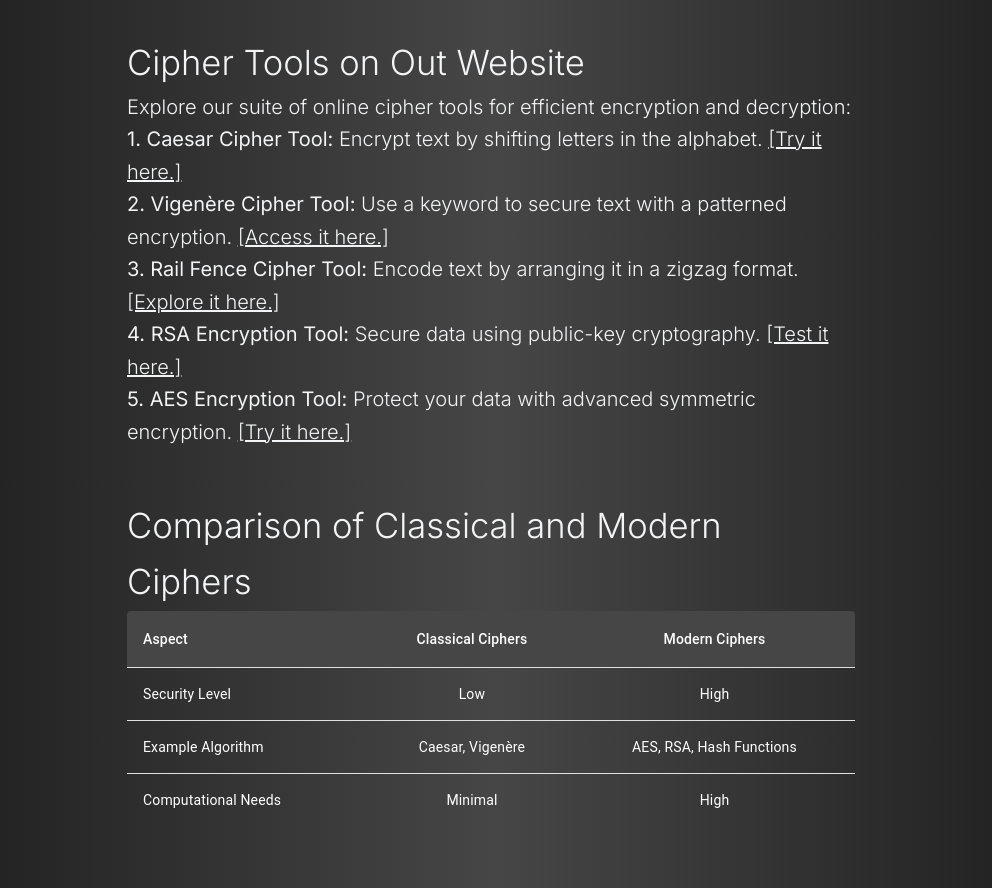
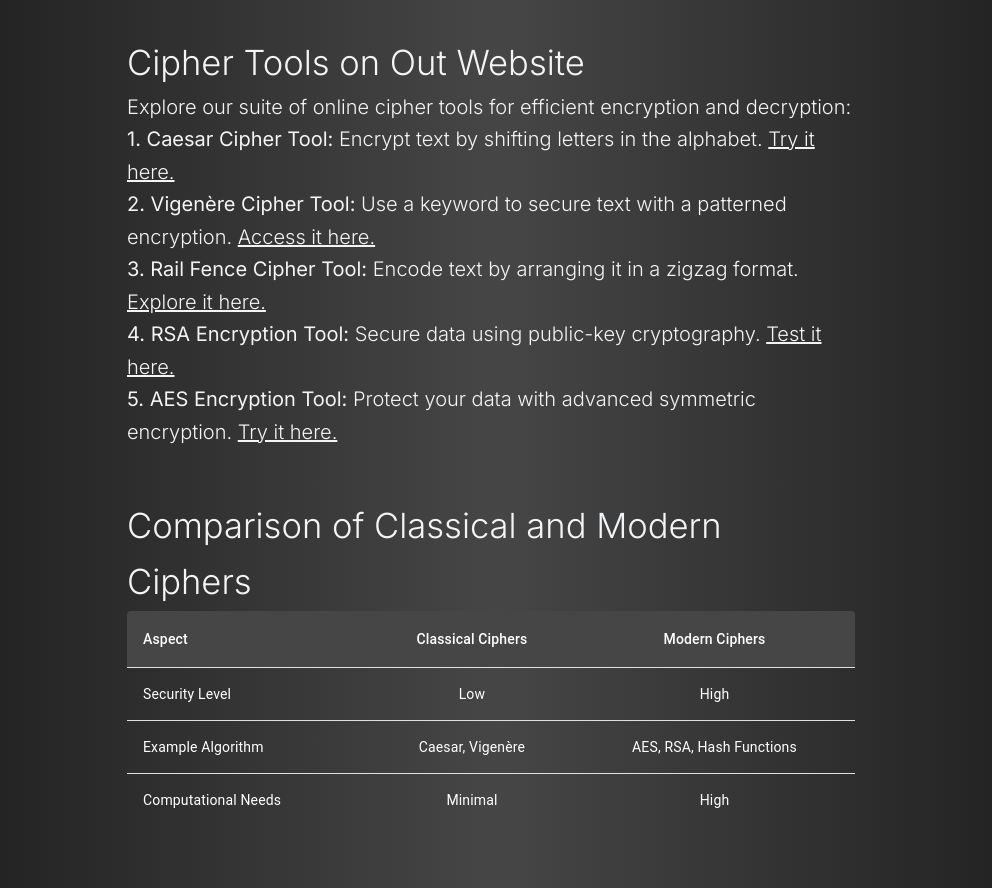
Before and after one commit to abdulmohiz01/nexus-encryption, a Next.js app: page / in a window 1280 px wide. Shown: the part 1800-2688 px from the top of the page, without its empty margins (143-1135 px from the left). Built offline with nearby package versions, Linux system fonts and the light colour scheme.

Commit message:
updated sitemap

```diff
--- a/src/app/page.js
+++ b/src/app/page.js
@@ -86,11 +86,11 @@ export default async function Home() {
         <h2 className='lg:text-[2.7vw] md:text-[3.7vw] sm:text-[25px]' >Cipher Tools on Out Website</h2>
         <p className='md:text-[20px] sm:text-[17px]' >Explore our suite of online cipher tools for efficient encryption and decryption:</p>
         <ol className="md:text-[20px] sm:text-[17px]">
-          <li><strong>1. Caesar Cipher Tool:</strong> Encrypt text by shifting letters in the alphabet. <Link className="underline" href={'/ciphers/caesar-cipher'}>[Try it here.]</Link></li>
-          <li><strong>2. Vigenère Cipher Tool:</strong> Use a keyword to secure text with a patterned encryption. <Link className="underline" href={'/ciphers/vigenere-cipher'}>[Access it here.]</Link></li>
-          <li><strong>3. Rail Fence Cipher Tool:</strong> Encode text by arranging it in a zigzag format. <Link className="underline" href={'/ciphers/rail-fence-cipher'}>[Explore it here.]</Link></li>
-          <li><strong>4. RSA Encryption Tool:</strong> Secure data using public-key cryptography. <Link className="underline" href={'/ciphers/rsa-algorithm'}>[Test it here.]</Link></li>
-          <li><strong>5. AES Encryption Tool:</strong> Protect your data with advanced symmetric encryption. <Link className="underline" href={'/ciphers/advanced-encryption-standard'}>[Try it here.]</Link></li>
+          <li><strong>1. Caesar Cipher Tool:</strong> Encrypt text by shifting letters in the alphabet. <Link className="underline" href={'/ciphers/caesar-cipher'}>Try it here.</Link></li>
+          <li><strong>2. Vigenère Cipher Tool:</strong> Use a keyword to secure text with a patterned encryption. <Link className="underline" href={'/ciphers/vigenere-cipher'}>Access it here.</Link></li>
+          <li><strong>3. Rail Fence Cipher Tool:</strong> Encode text by arranging it in a zigzag format. <Link className="underline" href={'/ciphers/rail-fence-cipher'}>Explore it here.</Link></li>
+          <li><strong>4. RSA Encryption Tool:</strong> Secure data using public-key cryptography. <Link className="underline" href={'/ciphers/rsa-algorithm'}>Test it here.</Link></li>
+          <li><strong>5. AES Encryption Tool:</strong> Protect your data with advanced symmetric encryption. <Link className="underline" href={'/ciphers/advanced-encryption-standard'}>Try it here.</Link></li>
         </ol>
       </div>
       <div className='text-left md:pt-[50px] sm:pt-[40px] leading-relaxed '>
```
Also changed, not shown: 1 other file (tests, documents, lock files or other folders).
